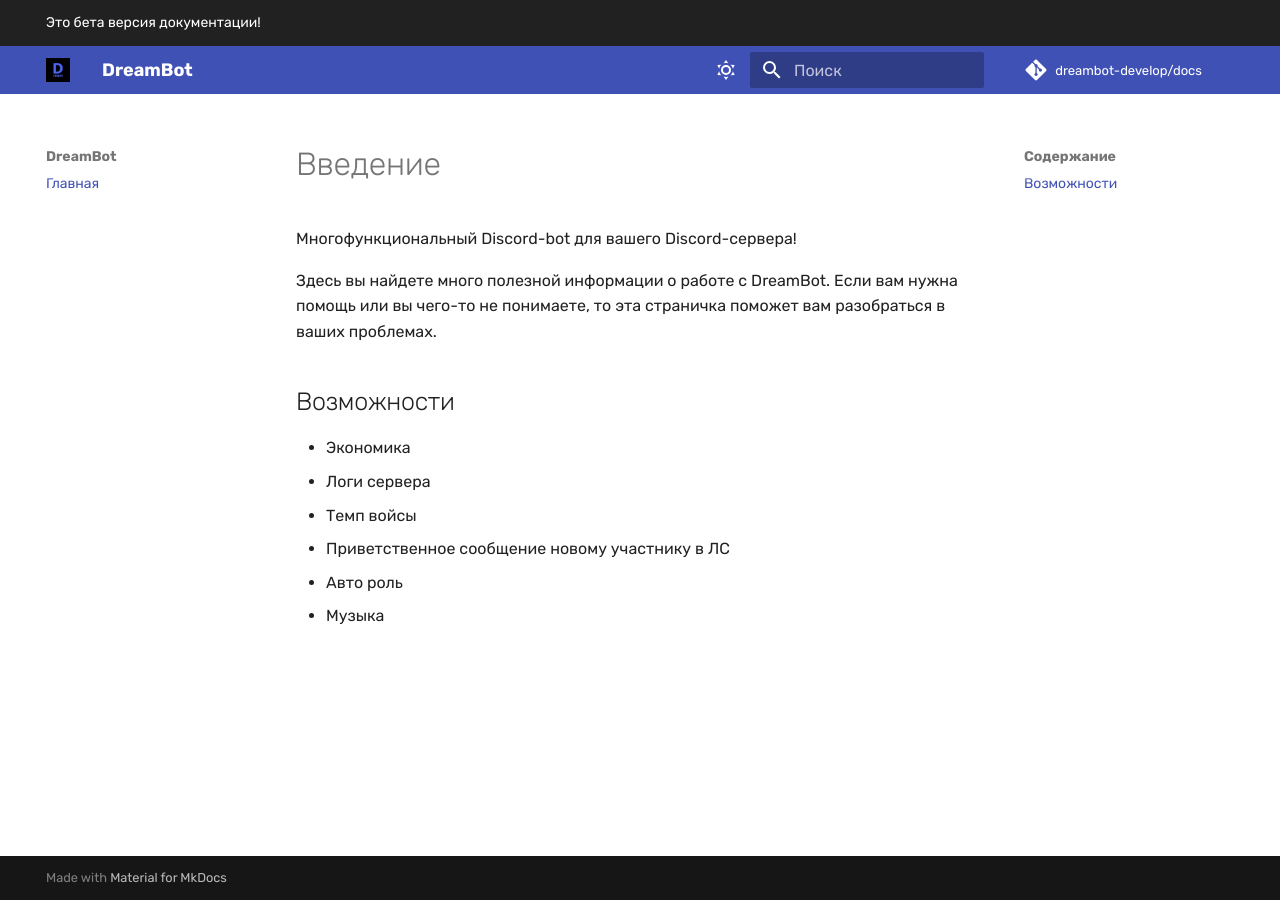
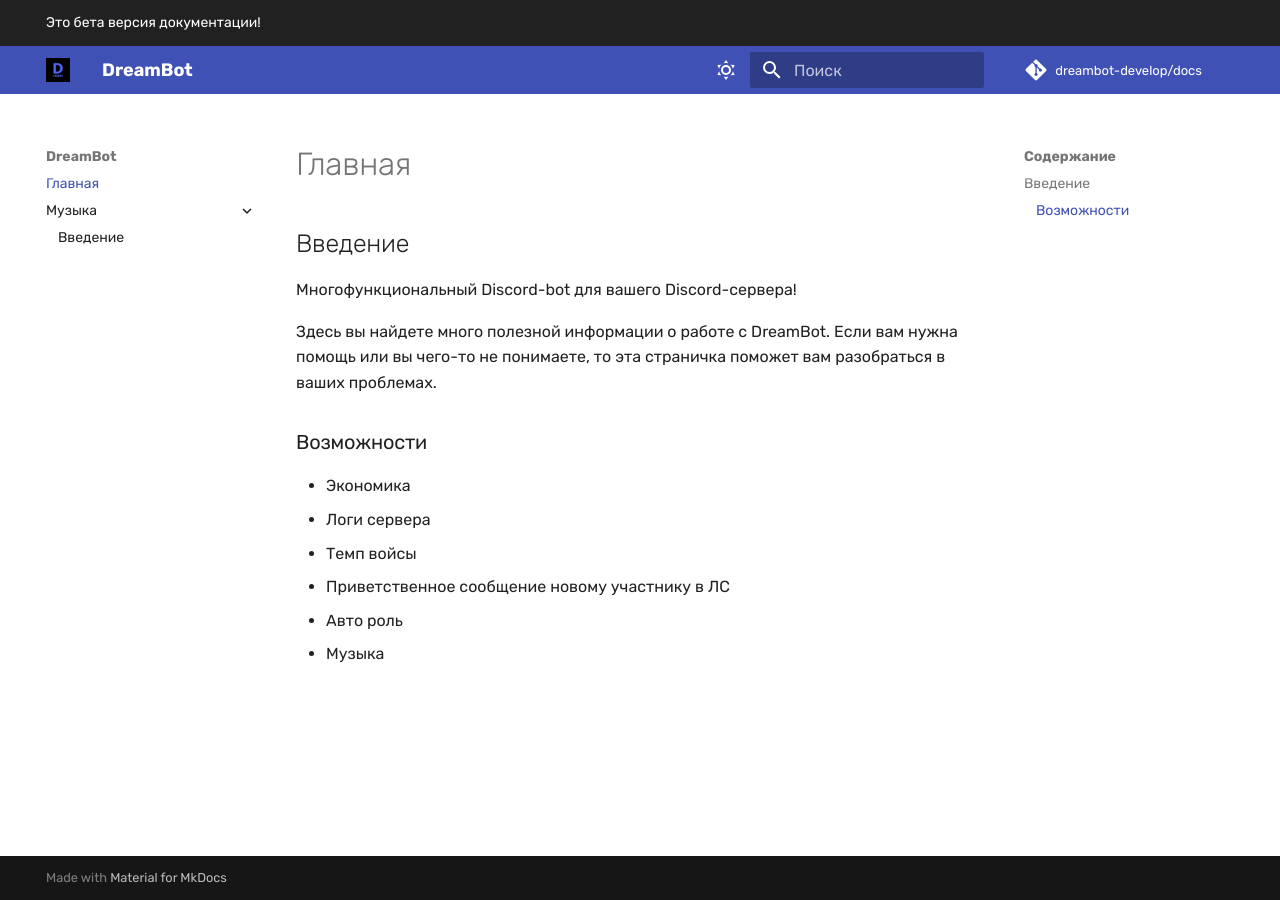
Before and after one commit to dreambot-develop/docs, an MkDocs documentation site: the page built from docs/index.md, in a window 1280 px wide. Built offline with MkDocs 1.6.1 and Material for MkDocs 9.7.7, drawn with Linux system fonts in a browser that asks for light colours; comment, search, counter and statistics services are not loaded.

```diff
--- a/mkdocs.yml
+++ b/mkdocs.yml
@@ -10,7 +10,7 @@ theme:
   favicon: assets/images/logo1.jpg
   language: ru
   font:
-     text: Rubik
+    text: Rubik
   palette:
     - scheme: default
       toggle:
@@ -26,7 +26,7 @@ theme:
 plugins:
   - search:
       lang:
-      #  - en
+        #  - en
         - ru
 #extra:
 #    alternate:
@@ -49,3 +49,10 @@ markdown_extensions:
       emoji_generator: !!python/name:materialx.emoji.to_svg
   - toc:
       permalink: '#'
+      baselevel: 2
+      separator: "_"
+
+nav:
+  - 'Главная' : 'index.md'
+  - 'Музыка':
+      - 'Введение': 'Music/index.md'
```
Also changed, not shown: 1 other file.
